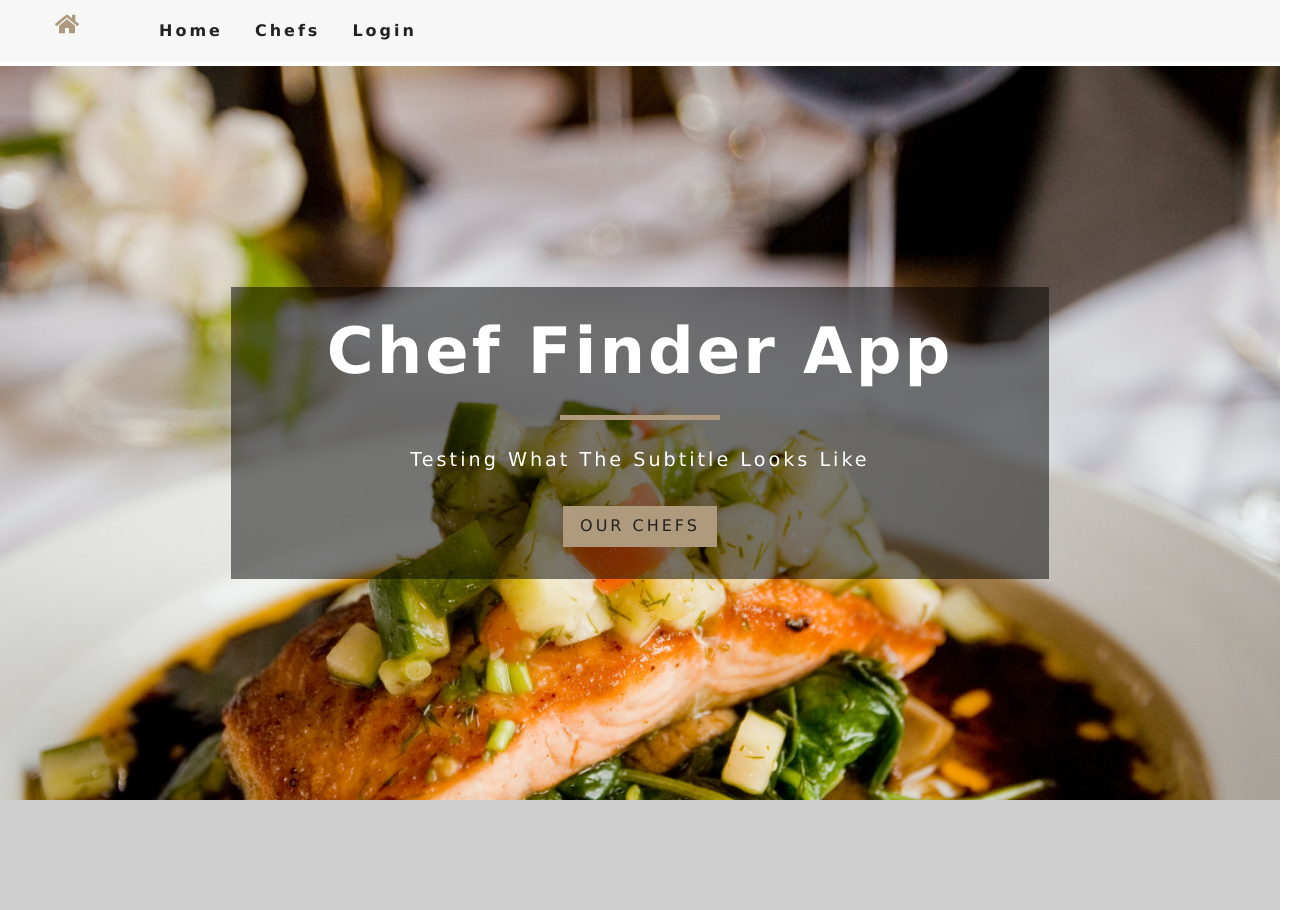
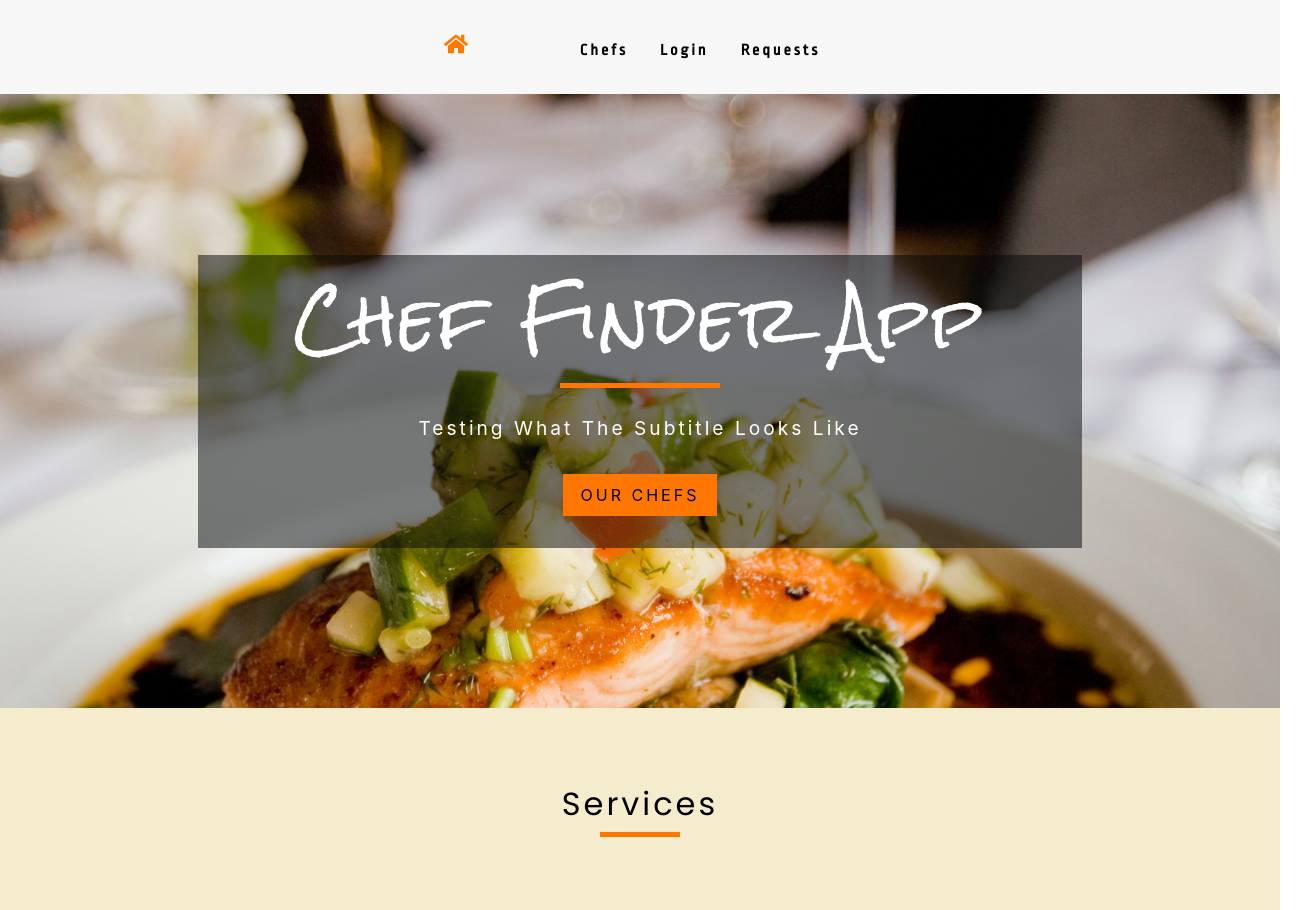
Before and after one commit to yashiazize/CapstoneProject, a React (Create React App) app in the folder front-end/: page / in a window 1280 px wide. Shown: the top 910 px of the page, 1303 px wide, since content can reach past the window. Built offline with nearby package versions, Linux system fonts and the light colour scheme; no server answers.

Commit message:
add boostrap on chefs list and update font on landing

```diff
--- a/front-end/package.json
+++ b/front-end/package.json
@@ -14,7 +14,7 @@
     "firebase": "^9.0.1",
     "react": "^17.0.2",
     "react-calendar": "^3.4.0",
-    "react-date-range": "^1.3.0",
+    "react-date-range": "^1.4.0",
     "react-datepicker": "^4.2.1",
     "react-dom": "^17.0.2",
     "react-icons": "^4.2.0",
--- a/front-end/public/index.html
+++ b/front-end/public/index.html
@@ -2,6 +2,7 @@
 <html lang="en">
 	<head>
 		<meta charset="utf-8" />
+		<link href="https://cdn.jsdelivr.net/npm/bootstrap@5.1.1/dist/css/bootstrap.min.css" rel="stylesheet" integrity="sha384-F3w7mX95PdgyTmZZMECAngseQB83DfGTowi0iMjiWaeVhAn4FJkqJByhZMI3AhiU" crossorigin="anonymous">
 		<link rel="icon" href="%PUBLIC_URL%/favicon.ico" />
 		<meta name="viewport" content="width=device-width, initial-scale=1" />
 		<meta name="theme-color" content="#000000" />
--- a/front-end/src/App.css
+++ b/front-end/src/App.css
@@ -1,4 +1,5 @@
-@import url("https://fonts.googleapis.com/css2?family=Poppins&display=swap");
+@import url('https://fonts.googleapis.com/css2?family=Ropa+Sans&display=swap');
+@import url('https://fonts.googleapis.com/css2?family=Rock+Salt&display=swap');
 
 * {
 	margin: 0;
@@ -6,12 +7,12 @@
 	box-sizing: border-box;
 }
 :root {
-	--primaryColor: #af9a7d;
+	--primaryColor: #ff7700;
 	--mainWhite: #fff;
 	--offWhite: #f7f7f7;
-	--mainBlack: #222;
+	--mainBlack: rgb(0, 0, 0);
 	--mainGrey: #ececec;
-	--darkGrey: #cfcfcf;
+	--darkGrey: #f5ecce;
 	--mainTransition: all 0.3s linear;
 	--mainSpacing: 3px;
 	--lightShadow: 2px 5px 3px 0px rgba(0, 0, 0, 0.5);
@@ -20,10 +21,7 @@
 
 /* GLOBAL STYLES */
 body {
-	padding-top: 66px;
 	color: var(--mainBlack);
-	background: var(--mainWhite);
-	font-family: Verdana, Geneva, Tahoma, sans-serif;
 	line-height: 1.4;
 }
 h1 {
@@ -93,11 +91,9 @@ h6 {
 
 /* N A V B A R */
 .navbar {
-	position: fixed;
-	top: 0;
-	left: 0;
-	width: 100%;
-	padding: 0.75rem 2rem;
+	width: 100vw;
+	padding-top: 4vh;
+	padding-bottom: 1vh;
 	background: var(--offWhite);
 	z-index: 1;
 }
@@ -113,6 +109,7 @@ h6 {
 }
 .nav-icon {
 	font-size: 1.5rem;
+	display: flex;
 	color: var(--primaryColor);
 }
 .nav-links {
@@ -129,6 +126,7 @@ h6 {
 	padding: 1rem 0;
 	color: var(--mainBlack);
 	transition: var(--mainTransition);
+	font-family: 'Ropa Sans', sans-serif;
 	text-align: center;
 	font-size: 1rem;
 	font-weight: 600;
@@ -166,7 +164,7 @@ h6 {
 /* H E R O */
 .defaultHero,
 .chefsHero {
-	min-height: calc(100vh - 66px);
+	min-height: calc(85vh - 66px);
 	background: url("./Images/salmon-casey-lee-unsplash.jpg") center/cover
 		no-repeat;
 	display: flex;
@@ -182,7 +180,7 @@ h6 {
 /* B A N N E R */
 .banner {
 	display: inline-block;
-	background: rgba(0, 0, 0, 0.5);
+	background: rgba(3, 6, 8, 0.5);
 	color: var(--mainWhite);
 	padding: 2rem 1rem;
 	text-align: center;
@@ -191,6 +189,7 @@ h6 {
 }
 .banner h1 {
 	font-size: 2.5rem;
+	font-family: 'Rock Salt', cursive;
 }
 .banner div {
 	width: 10rem;
@@ -221,12 +220,12 @@ h6 {
 /* End of Banner */
 
 /* S E R V I C E S */
+
 .services {
-	padding: 5rem 0;
-}
-.services {
+	padding-bottom: 40vh;
 	background: var(--darkGrey);
 	text-align: center;
+	flex-direction: column;
 }
 .services-center {
 	width: 90vw;
@@ -273,7 +272,7 @@ h6 {
 	font-size: 2rem;
 	letter-spacing: var(--mainSpacing);
 	text-transform: capitalize;
-	margin-bottom: 1rem;
+	margin-bottom: 1vh;
 }
 .section-title div {
 	width: 5rem;
--- a/front-end/src/Components/ChefListItem.js
+++ b/front-end/src/Components/ChefListItem.js
@@ -2,18 +2,39 @@ import { Link } from "react-router-dom";
 
 const ChefListItem = ({ chef }) => {
   return (
-		<div className="card">
-			<div>
-				<Link to={`/users/chefs/${chef.id}`}>
-					<h4>image of chef here</h4>
-				</Link>
+	  <div className="card mb-3" style={{width: "80vw"}}>
+	    <div className="row g-0">
+	      <div className="col-md-4">
+	        <img src="..." class="img-fluid rounded-start" alt="..." />
 	      </div>
-			<div>
-				<h3>{chef.name}</h3>
-				<p>Cuisine(s): {chef.cuisine}</p>
+	      <div className="col-md-8">
+	        <div className="card-body">
+	          <h5 className="card-title">{chef.name}</h5>
+	          <p className="card-text">
+	            This is a wider card with supporting text below as a natural
+	            lead-in to additional content. This content is a little bit
+	            longer.
+	          </p>
+	          <p className="card-text">
+	  		Cuisine(s): {chef.cuisine}
+	          </p>
+	        </div>
+	      </div>
 	    </div>
 	  </div>
 	  );
 	};
 
 	export default ChefListItem;
+
+	// 	  <div>
+	// 	  <div>
+	//   	<Link to={`/users/chefs/${chef.id}`}>
+	//   		<h4>image of chef here</h4>
+	//   	</Link>
+	//   </div>
+	//   <div>
+	//   	<h3>{chef.name}</h3>
+	//   	<p>Cuisine(s): {chef.cuisine}</p>
+	//   </div>
+	//   </div>
--- a/front-end/src/Components/NavBar.js
+++ b/front-end/src/Components/NavBar.js
@@ -25,13 +25,13 @@ const NavBar = () => {
 				</div>
 				<ul className={toggleMenu ? "nav-links show-nav" : "nav-links"}>
 					<li>
-						<NavLink to={"/"}>Home</NavLink>
-					</li>
-					<li>
 						<NavLink to={"/users/chefs"}>Chefs</NavLink>
 					</li>
 					<li>
 						<NavLink to={"/users/login"}>Login</NavLink>
+					</li>
+					<li>
+						<NavLink to={"/"}>Requests</NavLink>
 					</li>
 				</ul>
 			</div>
```
Also changed, not shown: 1 other file (tests, documents, lock files or other folders). Lines whose indentation alone changed are shown as unchanged.
